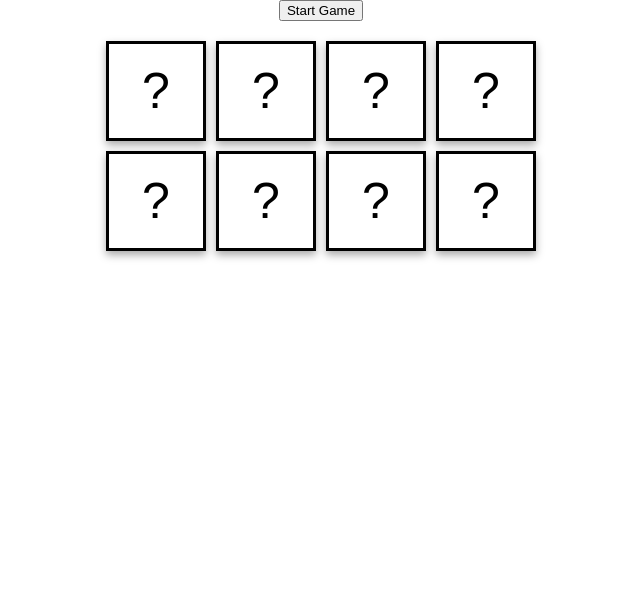
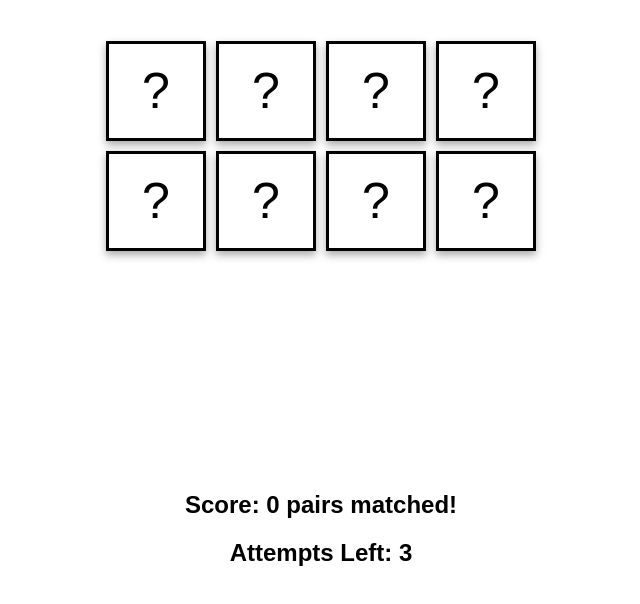
Before and after one commit to nitzan-frock/memory-game, a React app: page / in a window 1280 px wide. Both pictures are taken after a click on the button "Start Game". Shown: the top 604 px of the page, without its empty margins (319-959 px from the left). Built offline with nearby package versions, Linux system fonts and the light colour scheme.

Commit message:
added score and lives. TODO: Add win/lose modal with reset button.

```diff
--- /dev/null
+++ b/src/components/PlayerStatus/Lives/Lives.js
@@ -0,0 +1,9 @@
+import React from 'react';
+
+const Lives = (props) => {
+    return (
+        <h2>Attempts Left: {props.lives}</h2>
+    );
+};
+
+export default Lives;
--- /dev/null
+++ b/src/components/PlayerStatus/Score/Score.js
@@ -0,0 +1,15 @@
+import React from 'react';
+
+const score = (props) => {
+    let matches;
+    if (props.pairsMatched === 1) {
+        matches = props.pairsMatched + " pair matched!"
+    } else {
+        matches = props.pairsMatched + " pairs matched!"
+    }
+    return (
+        <h2>Score: {matches}</h2>
+    );
+};
+
+export default score;
--- a/src/containers/App.js
+++ b/src/containers/App.js
@@ -4,6 +4,8 @@ import './App.css';
 import Tiles from '../components/Tiles/Tiles';
 import Aux from '../hoc/Auxillary';
 import classes from './App.css';
+import Score from '../components/PlayerStatus/Score/Score';
+import Lives from '../components/PlayerStatus/Lives/Lives';
 
 const IMAGES = [
   {URL: "http://i0.kym-cdn.com/photos/images/newsfeed/000/915/652/b49.gif"},
@@ -22,12 +24,14 @@ class App extends Component {
     // tiles will be initialized on gameStart
     tiles: [],
     numberOfTilesClicked: 0,
+    pairsMatched: 0,
     renderTiles: false,
     gameStart: false,
     currentTiles: {
       tile1: null,
       //tile2: null,
-    }
+    },
+    lives: 3
   }
 
   initTiles = () => {
@@ -120,7 +124,7 @@ class App extends Component {
             gameStart: !prevState.gameStart
           };
         })
-      }, 1500)
+      }, 1000)
     });
   }
 
@@ -128,7 +132,11 @@ class App extends Component {
     console.log("flipTileHandler");
     const tiles = [...this.state.tiles];
     let currentTiles = {...this.state.currentTiles};
-    if (!tiles[tileID].paired && this.state.gameStart) {
+    if (
+      !tiles[tileID].paired &&
+      this.state.gameStart &&
+      this.state.numberOfTilesClicked < 1) {
+
       if (currentTiles.tile1 === null) {
         currentTiles.tile1 = tileID;
         tiles[tileID].checked = true;
@@ -151,9 +159,14 @@ class App extends Component {
           tiles[tileID].paired = true;
           // reset current tiles
           currentTiles = this.resetCurrentTiles(currentTiles);
-          this.setState({
-            tiles: tiles,
-            currentTiles: currentTiles
+          this.setState((prevState) => {
+            let pairsMatched = prevState.pairsMatched;
+            console.log(pairsMatched);
+            return {
+              tiles: tiles,
+              pairsMatched: pairsMatched+1,
+              currentTiles: currentTiles
+            }
           });
         }
         else { // tiles do not match
@@ -164,10 +177,12 @@ class App extends Component {
           console.log("   prevTile: " + prevTile);
           this.setState((prevState) => {
             const tiles = [...prevState.tiles];
+            let lives = prevState.lives;
             tiles[tileID].checked = !tiles[tileID].checked;
             return {
               tiles: tiles,
-              currentTiles: currentTiles
+              currentTiles: currentTiles,
+              lives: lives-1
             }
           },() => {
           setTimeout(() => {
@@ -177,7 +192,7 @@ class App extends Component {
               tiles[prevTile].checked = !tiles[prevTile].checked;
               tiles[tileID].checked = !tiles[tileID].checked;
               return {
-                tiles: tiles
+                tiles: tiles,
               }
             }
             )
@@ -213,9 +228,13 @@ class App extends Component {
     return (
       <Aux>
         <div className={classes.App}>
-          <button onClick={this.startGameHandler}>Start Game</button>
+          <button style={{visibility: this.state.renderTiles ? "hidden" : ""}} onClick={this.startGameHandler}>Start Game</button>
           <div className={classes.Grid}>
             {tiles}
+          </div>
+          <div style={{visibility: this.state.renderTiles ? "" : "hidden"}} >
+            <Score pairsMatched={this.state.pairsMatched} />
+            <Lives lives={this.state.lives}/>
           </div>
         </div>
       </Aux>
```
